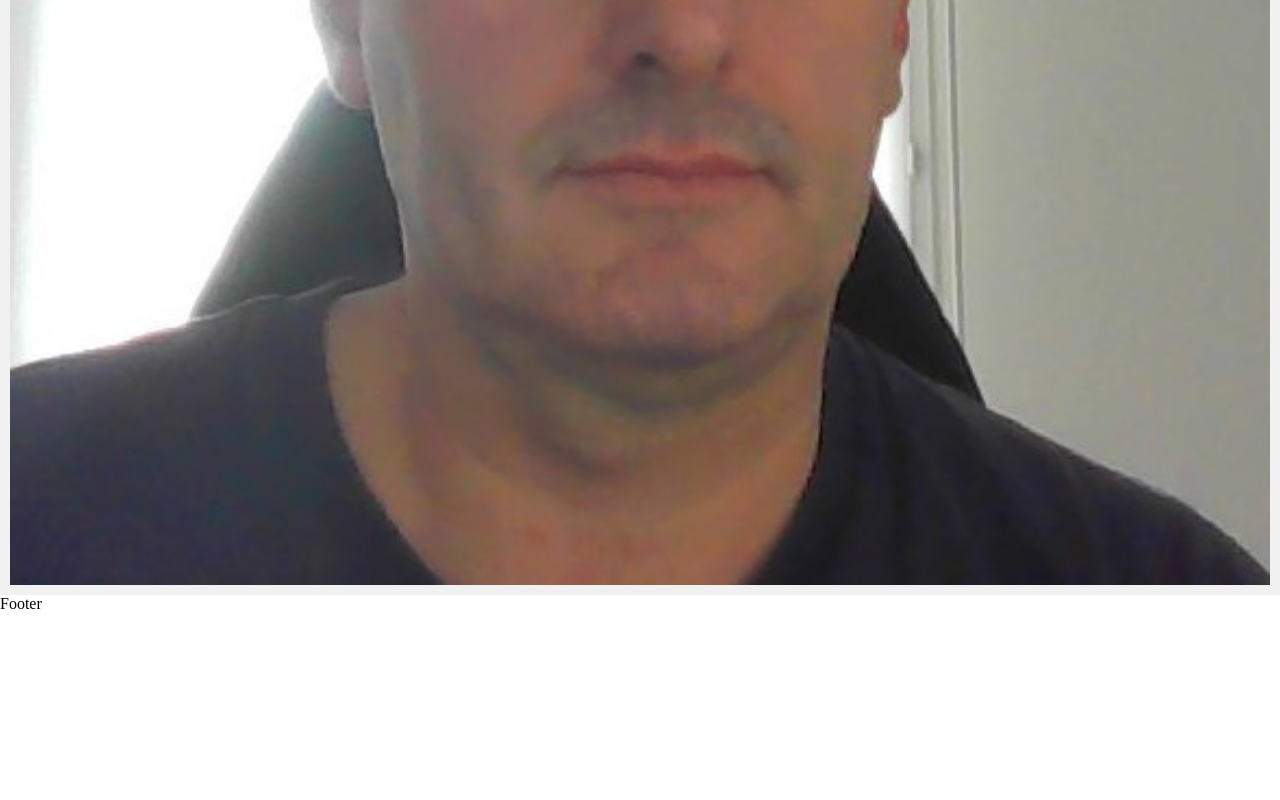
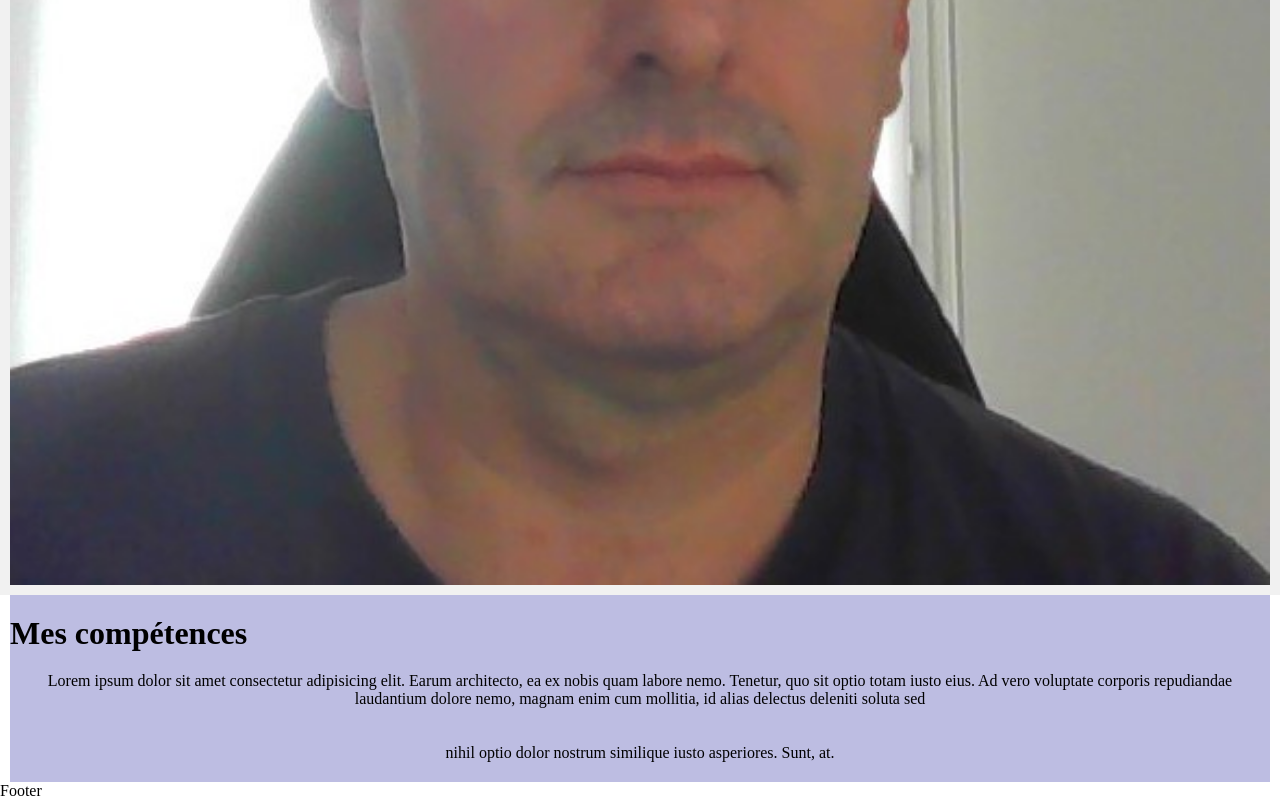
Before and after one commit to davidduranty/portfolio_Duranty_David, a React (Vite) app in the folder frontend/: page / in a window 1280 px wide. Shown: the part 1764-2564 px from the top of the page. Before the commit the page ends 2377 px from the top, so only its background shows below. Built offline with nearby package versions, Linux system fonts and the light colour scheme.

Commit message:
add files comment in about

```diff
--- a/frontend/src/components/about/About.jsx
+++ b/frontend/src/components/about/About.jsx
@@ -17,6 +17,19 @@ function About() {
       <div className="img-about">
         <img className="img" src="moi.jpg" alt="photo david duranty" />
       </div>
+      <div className="content-about">
+        <h1>Mes compétences</h1>
+        <p>
+          Lorem ipsum dolor sit amet consectetur adipisicing elit. Earum
+          architecto, ea ex nobis quam labore nemo. Tenetur, quo sit optio totam
+          iusto eius. Ad vero voluptate corporis repudiandae laudantium dolore
+          nemo, magnam enim cum mollitia, id alias delectus deleniti soluta sed{" "}
+          <br />
+          <br />
+          <br />
+          nihil optio dolor nostrum similique iusto asperiores. Sunt, at.
+        </p>
+      </div>
     </div>
   );
 }
```
